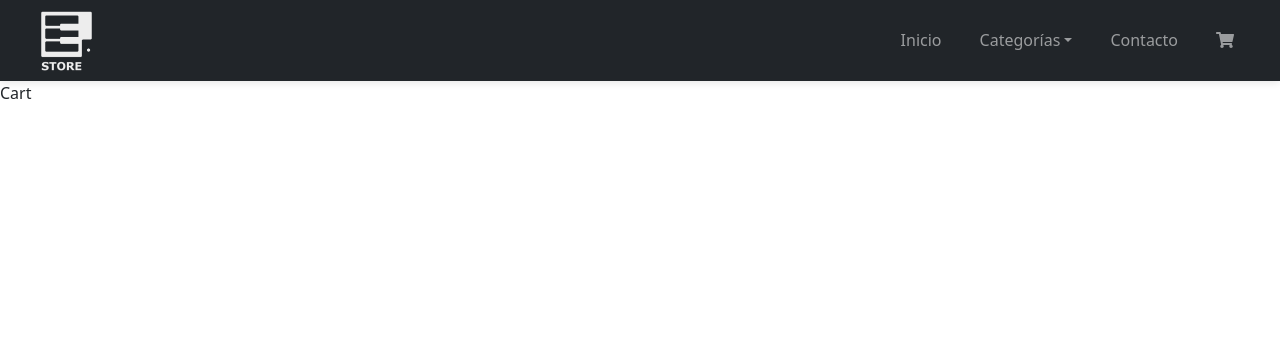
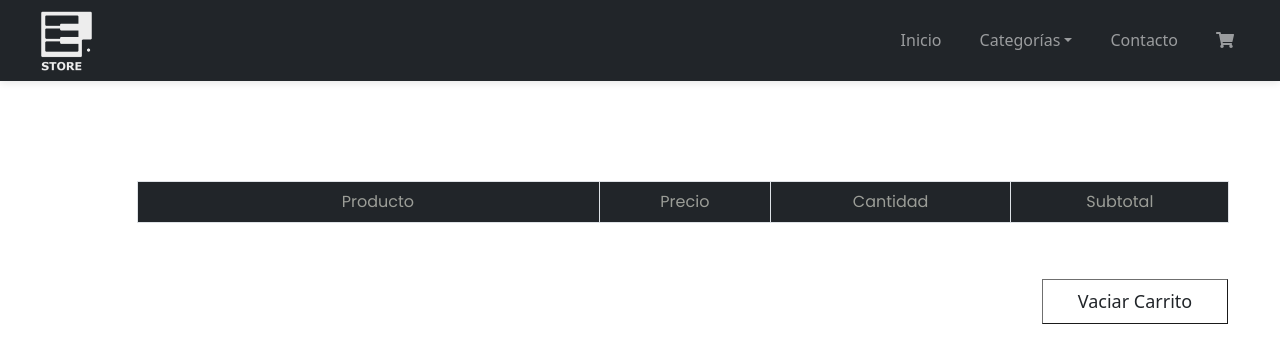
Before and after one commit to franleg/e-commerce, a React (Create React App) app: page /cart in a window 1280 px wide. Shown: the top 362 px of the page. Built offline with nearby package versions, Linux system fonts and the light colour scheme; a web font is replaced by a local one.

Commit message:
implemente react context

```diff
--- a/src/App.js
+++ b/src/App.js
@@ -4,9 +4,11 @@ import NavBar from "./components/NavBar/NavBar";
 import ItemListContainer from "./components/ItemListContainer/ItemListContainer.js";
 import ItemDetailContainer from "./components/ItemDetailContainer/ItemDetailContainer.js"
 import Cart from "./components/Cart/Cart.js"
+import CartContextProvider from "./context/CartContext"
 
 function App() {
   return (
+    <CartContextProvider>
       <BrowserRouter>
         <div className="App">
           <NavBar/>
@@ -34,6 +36,7 @@ function App() {
           </Routes>
         </div>
       </BrowserRouter>
+    </CartContextProvider>
   );
 }
 
--- a/src/components/Cart/Cart.css
+++ b/src/components/Cart/Cart.css
@@ -0,0 +1,123 @@
+.table {
+    width: 80%;
+    text-align: center;
+    margin-top: 100px;
+    --bs-table-striped-bg: rgba(0, 0, 0, 0.0);
+    vertical-align: baseline !important;
+    --bs-table-hover-bg: rgba(0, 0, 0, 0.0);
+    font-family: Poppins;
+}
+
+th {
+    color: #9b9d97;
+    font-weight: 400;
+    font-size: 16px;
+    background-color: #212529 !important;
+}
+
+tbody {
+    border-top: 1.8px solid #dee2e6 !important;
+}
+
+.th-cart {
+    width: 8%;
+    border-right: none !important;
+}
+
+.th-img {
+    width: 8%;
+    border-right: none;
+    border-left: none;
+}
+
+.th-prod {
+    border-left: none;
+    text-align: left;
+    padding-left: 30px !important;
+}
+
+td {
+    padding-bottom: 5px !important;
+    padding-top: 5px !important;
+}
+
+.td-cart {
+    border-right: none;
+    padding-right: 20px !important;
+    padding-left: 0px !important;
+    font-size: 16px;
+}
+
+.td-img {
+    width: 10%;
+    border-right: none;
+    border-left: none;
+}
+
+.td-prod {
+    border-left: none;
+    text-align: left;
+    padding-left: 30px !important;
+    color: #3f3f3f !important;
+    font-weight: 700;
+}
+
+.td-price{
+    color: #6f6f6f !important;
+    font-weight: 600;
+}
+
+.td-container {
+    display: flex;
+    align-items: center;
+    position: relative;
+    left: 75px;
+}
+
+.cant-container {
+    display: inline;
+    margin-right: 10px;
+}
+
+.arrow-container {
+    display: inline-block;
+    font-size: 18px;
+    font-weight: 200;
+}
+
+.up {
+    display: block;
+    cursor: pointer;
+}
+
+.down {
+    display: block;
+    cursor: pointer;
+}
+
+.btn-vaciarCarrito {
+    color: #212529;
+    text-align: center;
+    margin-top: 14px;
+    background-color: #fff;
+    border-color: #6f6f6f;
+    border-radius: 0px;
+    border-width: 1px;
+    padding: 8px;
+    position: relative;
+    left: 1042px;
+    width: 186px;
+    margin-top: 40px;
+    font-size: 18px;
+    font-weight: 400;
+}
+
+.btn-vaciarCarrito:hover {
+    background-color: #212529;
+    color: #9b9d97;
+    border-color: #212529;
+}
+
+.icono-vaciar {
+    cursor: pointer;
+}
--- a/src/components/Cart/Cart.js
+++ b/src/components/Cart/Cart.js
@@ -1,9 +1,49 @@
-import React from 'react'
+import Table from "react-bootstrap/Table";
+import Card from "react-bootstrap/Card";
+import {FontAwesomeIcon} from "@fortawesome/react-fontawesome";
+import {Link} from "react-router-dom";
+import {faAngleUp, faAngleDown, faTrash} from "@fortawesome/free-solid-svg-icons";
+import "./Cart.css";
+import {useCartContext} from "../../context/CartContext";
 
 const Cart = () => {
+
+    const {cartList, vaciarCarrito} = useCartContext()
+
     return (
-        <div>
-            Cart
+        <div class="container-fluid">
+            <div class="row">
+                <div class="col-lg-12 col-xs-12 d-flex justify-content-center">
+                    <Table striped bordered hover>
+                        <thead>
+                            <tr>
+                                <th className="th-cart"></th>
+                                <th className="th-img"></th>
+                                <th className="th-prod">Producto</th>
+                                <th>Precio</th>
+                                <th>Cantidad</th>
+                                <th>Subtotal</th>
+                            </tr>
+                        </thead>
+                        <tbody>
+                            {cartList.map(prod=>
+                                <tr>
+                                    <td className="td-cart"><FontAwesomeIcon icon={faTrash} className="icono-vaciar"/></td>
+                                    <td className="td-img"><Link to={`/detalle/${prod.id}`}><Card.Img variant="top" src={prod.imagen}/></Link></td>
+                                    <td className="td-prod">{prod.marca} {prod.modelo}</td>
+                                    <td className="td-price">${prod.precioEfectivo}</td>
+                                    <td className="td-cant"><div className="td-container"><div className="cant-container">{prod.cantidad}</div><div className="arrow-container"><FontAwesomeIcon icon={faAngleUp} className="up"/><FontAwesomeIcon icon={faAngleDown} className="down"/></div></div></td>
+                                    <td className="td-price">$ {prod.precioEfectivo * prod.cantidad}</td>
+                                </tr>)}
+                        </tbody>
+                    </Table>
+                </div>
+            </div>
+            <div className="row">
+                <div className="col-lg-12 col-xs-12">
+                    <button className="btn-vaciarCarrito" onClick={vaciarCarrito}>Vaciar Carrito</button>
+                </div>
+            </div>
         </div>
     )
 }
--- a/src/components/Item/Item.css
+++ b/src/components/Item/Item.css
@@ -14,11 +14,13 @@
     margin-top: 8px;
     background-color: #212529;
     border-color: #212529;
+    border-radius: 0px;
+    color: #9b9d97;
 }
 
 .btn-detalle:hover {
-    background-color: #fff;
-    color: #212529;
+    background-color: #212529;
+    color: #fff;
     border-color: #212529;
 }
 
--- a/src/components/Item/Item.js
+++ b/src/components/Item/Item.js
@@ -1,5 +1,5 @@
-import React from 'react'
-import {Link} from "react-router-dom"
+import React from 'react';
+import {Link} from "react-router-dom";
 import Card from "react-bootstrap/Card";
 import Button from "react-bootstrap/Button";
 import "./Item.css";
@@ -10,7 +10,7 @@ function Item( {prod} ) {
             key={prod.id}
             className="card-container col-lg-3 col-xs-12">
                 <Card style={{ width: '18rem' }}>
-                    <Card.Img variant="top" src={prod.imagen} />
+                    <Link to={`/detalle/${prod.id}`}><Card.Img variant="top" src={prod.imagen} /></Link>
                     <Card.Body>
                         <Card.Title>{`${prod.marca} - ${prod.modelo}`}</Card.Title>
                         <hr/>
--- a/src/components/ItemCount/ItemCount.css
+++ b/src/components/ItemCount/ItemCount.css
@@ -18,11 +18,13 @@
     margin-top: 14px;
     background-color: #212529;
     border-color: #212529;
+    border-radius: 0px;
+    color: #9b9d97;
 }
 
 .btn-carrito:hover {
-    background-color: #fff;
-    color: #212529;
+    background-color: #212529;
+    color: #fff;
     border-color: #212529;
 }
 
--- a/src/components/ItemDetail/ItemDetail.js
+++ b/src/components/ItemDetail/ItemDetail.js
@@ -1,19 +1,22 @@
 import ItemCount from "../ItemCount/ItemCount.js";
 import {Link} from "react-router-dom";
-import {useState,} from "react";
-import React from 'react'
+import {useState} from "react";
 import "./ItemDetail.css";
 import Button from "react-bootstrap/Button";
+import {useCartContext} from "../../context/CartContext"
 
 const ItemDetail = ({inicial, stock, producto}) => {
 
     const [goCart, setGoCart] = useState(false);
 
+    const {cartList, agregarAlCarrito} = useCartContext()
+
     const onAdd = (cantidad) => {
         console.log(cantidad);
         setGoCart (true)
+        agregarAlCarrito ({...producto, cantidad:cantidad})
     }
-
+    console.log (cartList);
     return (
         <div className="container-fluid">
             <div className="row">
--- /dev/null
+++ b/src/context/CartContext.js
@@ -0,0 +1,33 @@
+import {createContext, useState, useContext} from "react";
+
+const CartContext = createContext([])
+
+export const useCartContext = () => useContext(CartContext)
+
+function CartContextProvider({children}) {
+    const [cartList, setCartList] = useState([])
+
+    function agregarAlCarrito(item) {
+        let index = cartList.findIndex(i => i.id === item.id);
+
+        if (index > -1){
+            const oldItem = cartList [index].cantidad
+            cartList.splice(index, 1)
+            setCartList ([...cartList, {...item, cantidad: item.cantidad + oldItem}])
+        }else{
+            setCartList ([...cartList, item])
+        }
+    }
+
+    function vaciarCarrito() {
+        setCartList ([])
+    }
+
+    return (
+        <CartContext.Provider value={{cartList, agregarAlCarrito, vaciarCarrito}}>
+            {children}
+        </CartContext.Provider>
+    )
+}
+
+export default CartContextProvider
```
Lines whose indentation alone changed are shown as unchanged.
